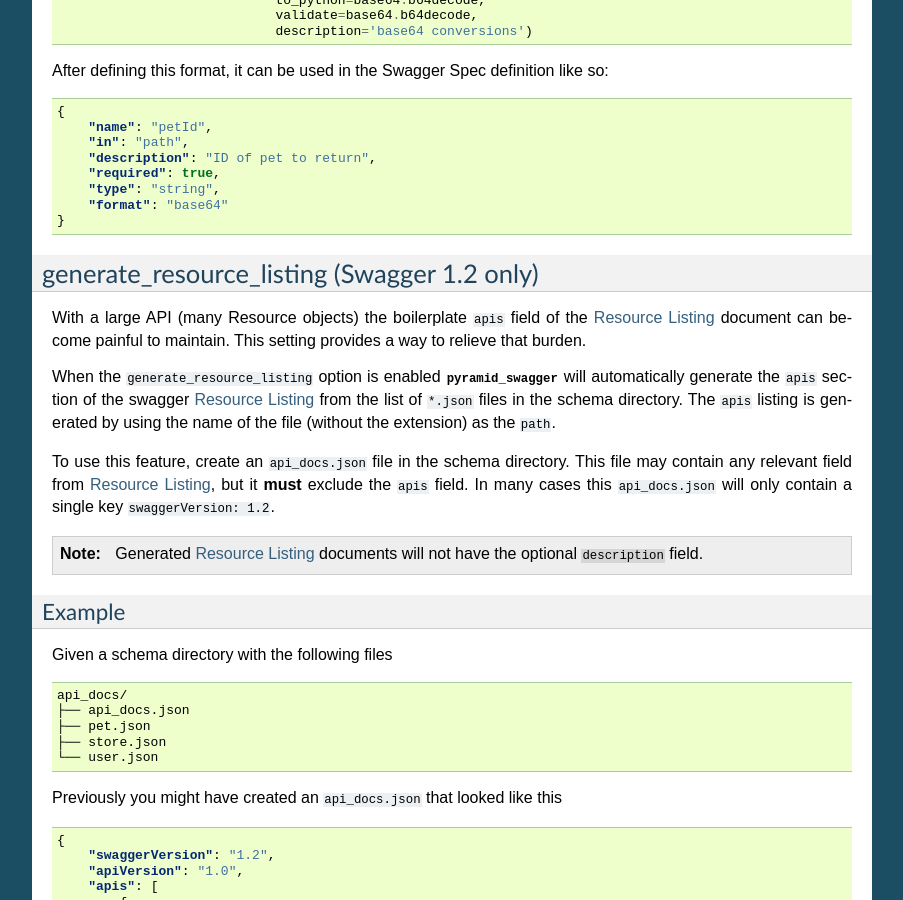
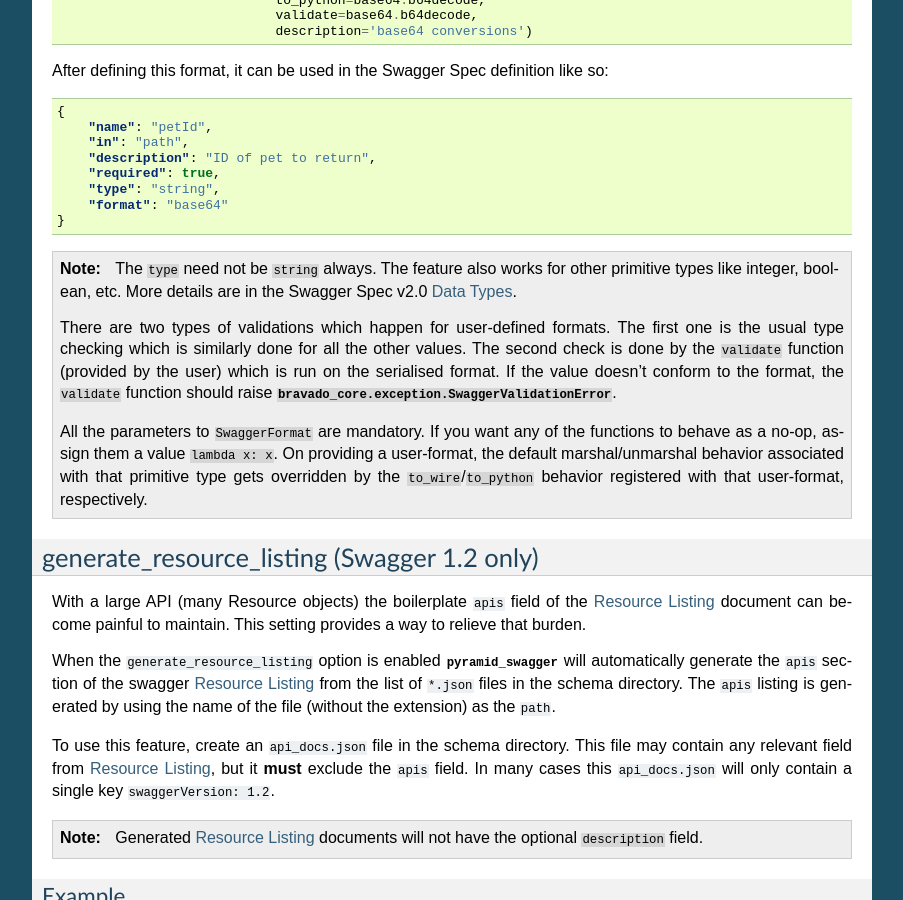
Before and after one commit to Yelp/pyramid_swagger, a Sphinx documentation site: the page built from docs/configuration.rst, in a window 1280 px wide and 900 px high, scrolled down 1698 px. Shown: the whole window, without its empty margins (198-1101 px from the left). Built offline with Sphinx 7.4.7, drawn with Linux system fonts in a browser that asks for light colours.

Commit message:
Add documentation note for further explanation on user-defined formats

```diff
--- a/docs/configuration.rst
+++ b/docs/configuration.rst
@@ -130,6 +130,23 @@ After defining this format, it can be used in the Swagger Spec definition like s
             "format": "base64"
         }
 
+.. note::
+
+    The ``type`` need not be ``string`` always. The feature also works for other primitive
+    types like integer, boolean, etc. More details are in the Swagger Spec v2.0 `Data Types`_.
+
+    There are two types of validations which happen for user-defined formats.
+    The first one is the usual type checking which is similarly done for all the other values.
+    The second check is done by the ``validate`` function (provided by the user)
+    which is run on the serialised format. If the value doesn't conform to the format, the
+    ``validate`` function should raise :class:`bravado_core.exception.SwaggerValidationError`.
+
+    All the parameters to ``SwaggerFormat`` are mandatory. If you want any of the functions
+    to behave as a no-op, assign them a value ``lambda x: x``. On providing a user-format, the
+    default marshal/unmarshal behavior associated with that primitive type gets overridden by
+    the ``to_wire``/``to_python`` behavior registered with that user-format, respectively.
+
+.. _Data Types: https://github.com/swagger-api/swagger-spec/blob/master/versions/2.0.md#user-content-data-types
 
 generate_resource_listing (Swagger 1.2 only)
 --------------------------------------------
```
